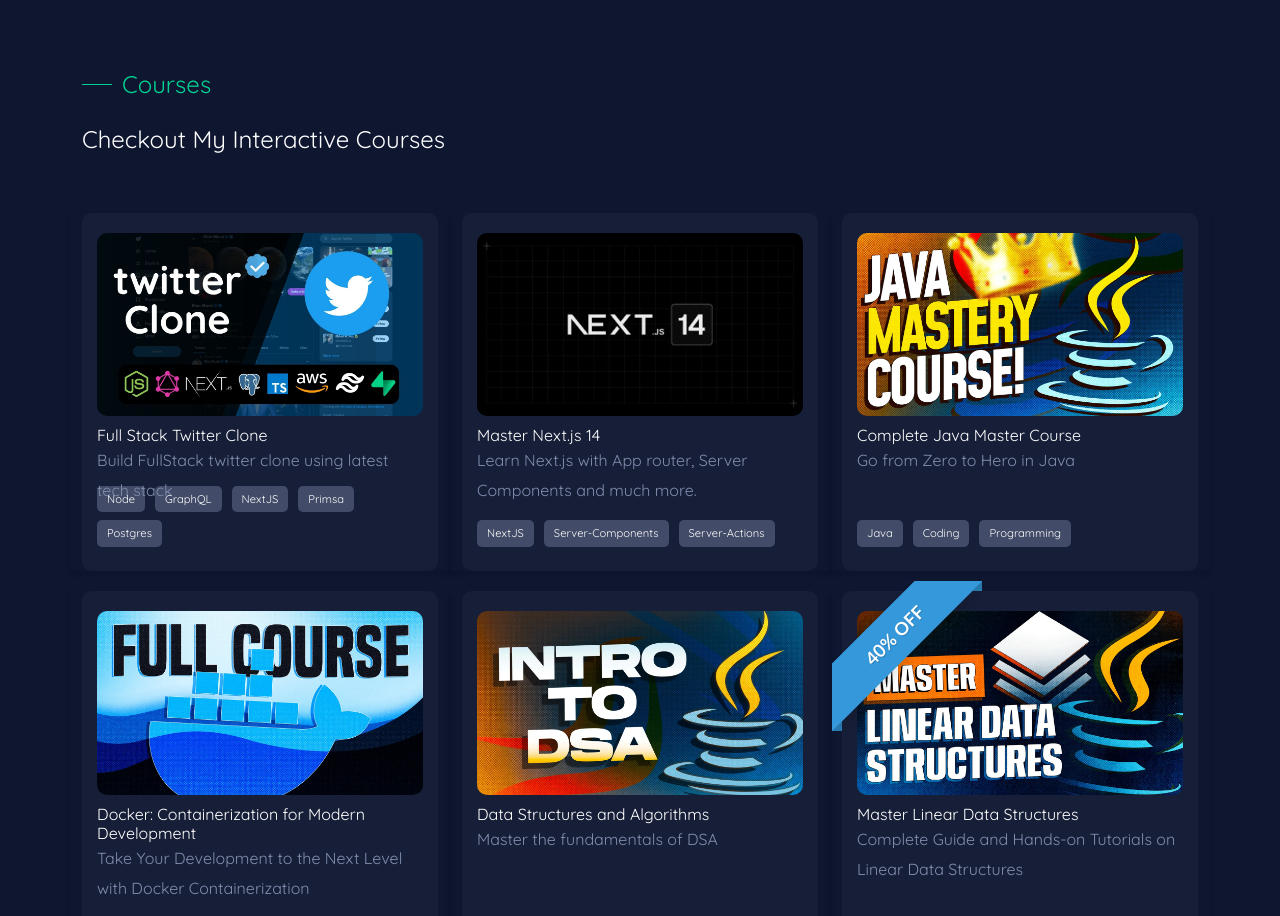
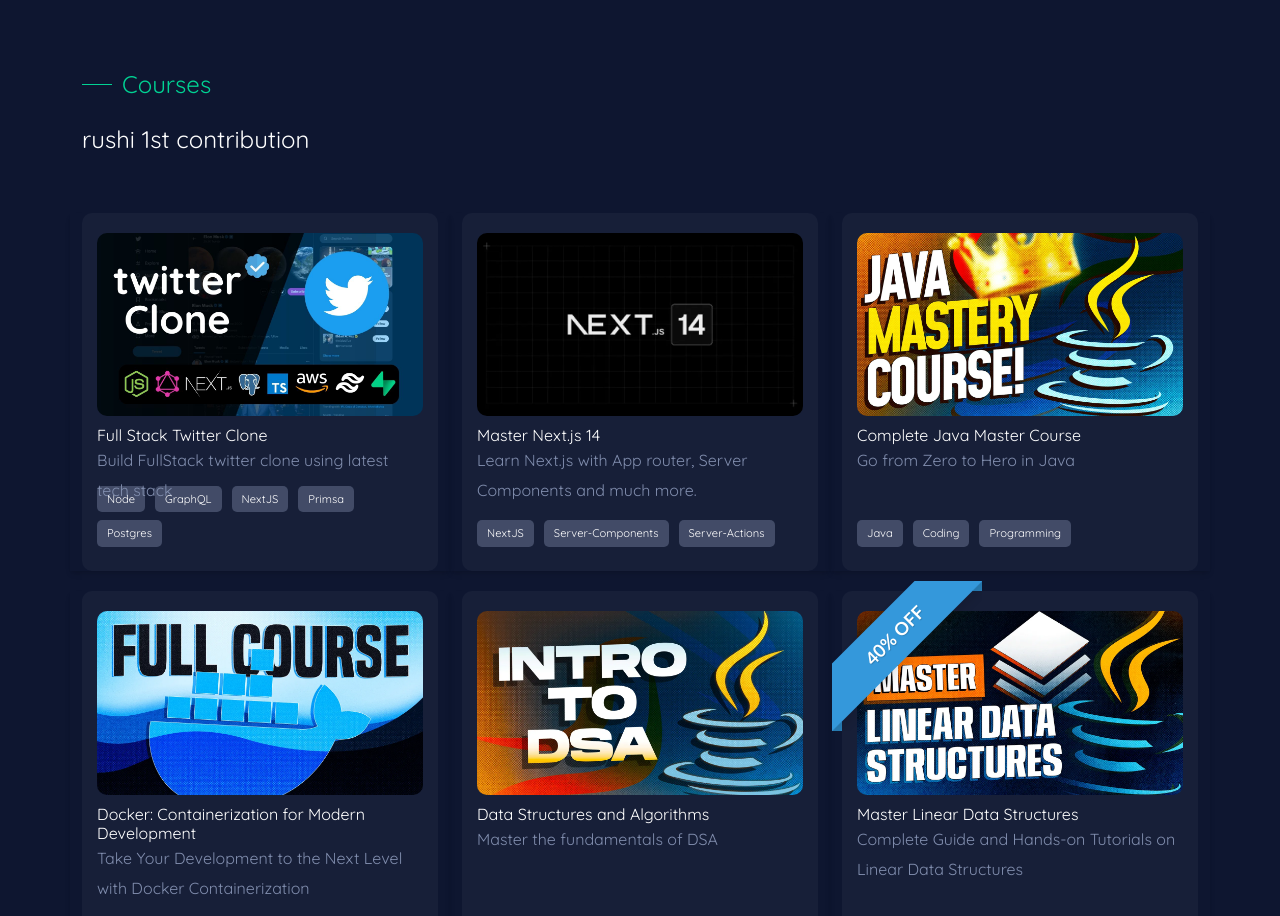
Before and after one commit to piyushgarg-dev/piyushgargdev-nextjs, a Next.js app: page / in a window 1280 px wide. Shown: the part 1180-2096 px from the top of the page. Built offline with nearby package versions, Linux system fonts and the light colour scheme; no server answers.

Commit message:
fix typo

```diff
--- a/components/UI/Courses.jsx
+++ b/components/UI/Courses.jsx
@@ -12,7 +12,7 @@ const Courses = ({ courses = [] }) => {
         <Row>
           <Col lg="6" md="6" className="mb-5">
             <SectionSubtitle subtitle="Courses" />
-            <h4 className="mt-4 text-2xl">Checkout My Interactive Courses</h4>
+            <h4 className="mt-4 text-2xl">rushi 1st contribution</h4>
           </Col>
         </Row>
 
```
